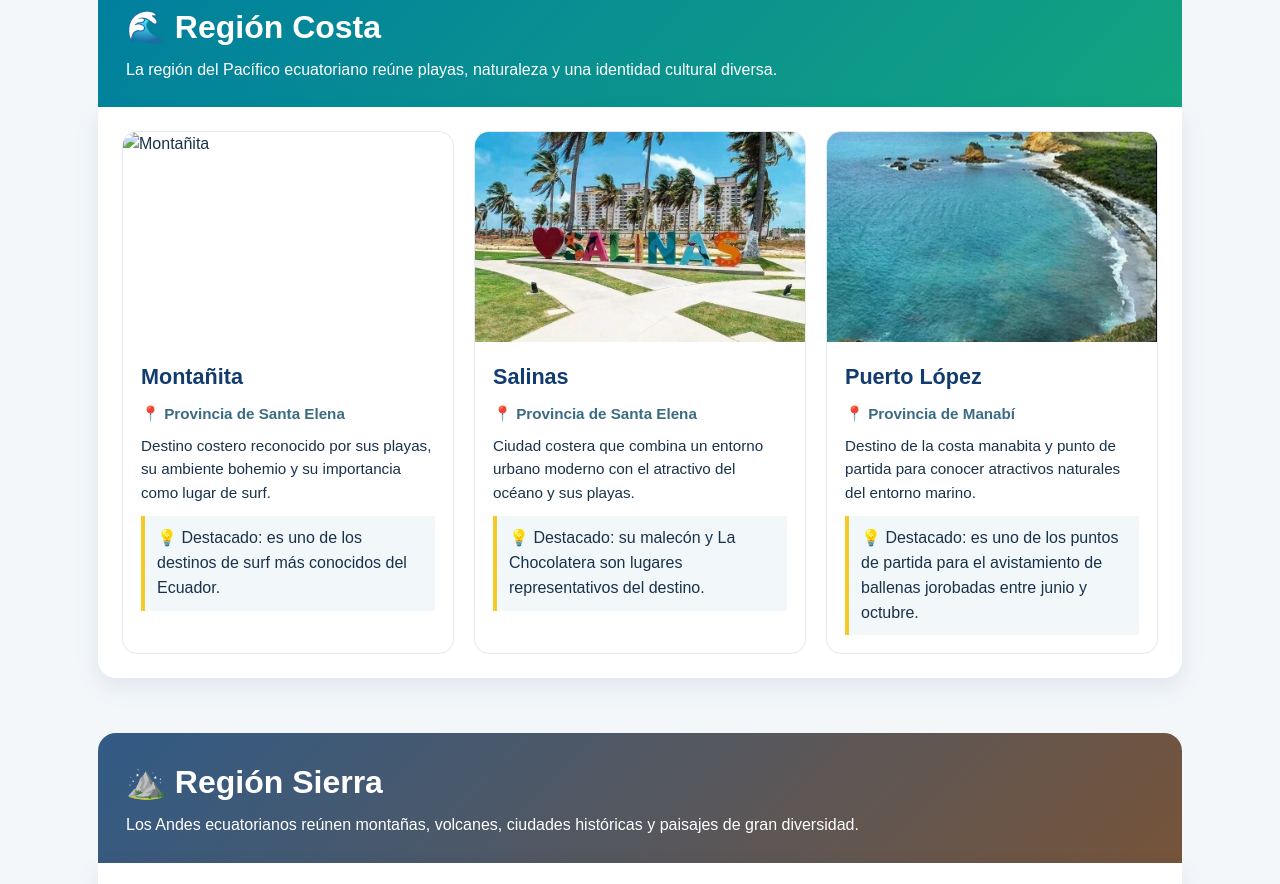
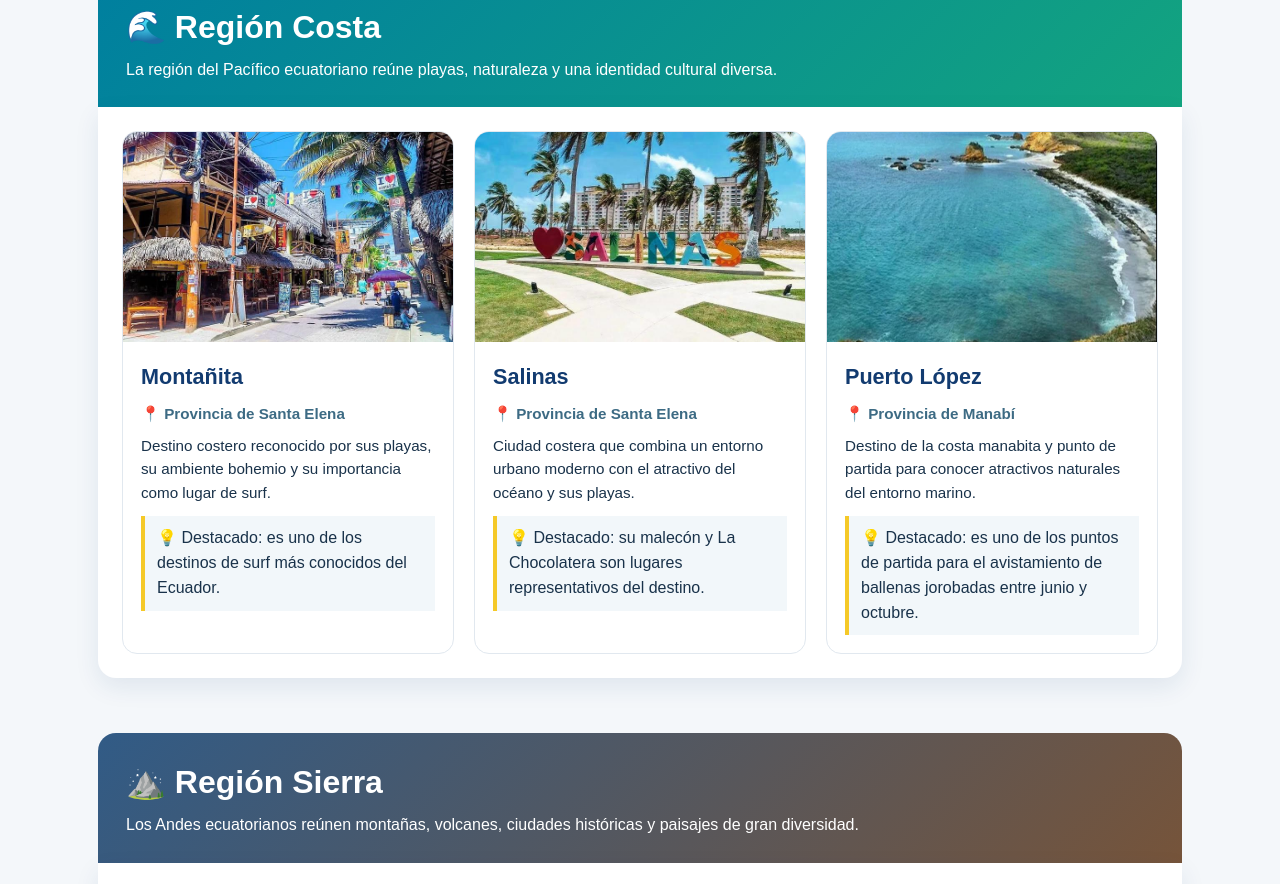
Before and after one commit to evelinsegura161-cmyk/Ecuador--explorer, a plain HTML site: page index.html in a window 1280 px wide. Shown: the part 1254-2138 px from the top of the page. Drawn offline with Linux system fonts and the light colour scheme.

Commit message:
Update index.html

```diff
--- a/index.html
+++ b/index.html
@@ -14,7 +14,7 @@
 <section id="regiones"><div class="intro"><h2>Las 4 regiones del Ecuador</h2><p>Selecciona una región para conocer los destinos incluidos en este proyecto.</p></div><div class="regions"><a class="region" href="#costa"><div class="emoji">🌊</div><h3>Costa</h3><p>Playas y paisajes del Pacífico.</p></a><a class="region" href="#sierra"><div class="emoji">⛰️</div><h3>Sierra</h3><p>Andes, volcanes y patrimonio cultural.</p></a><a class="region" href="#amazonia"><div class="emoji">🌿</div><h3>Amazonía</h3><p>Selva, ríos y biodiversidad.</p></a><a class="region" href="#insular"><div class="emoji">🐢</div><h3>Insular</h3><p>Galápagos y sus ecosistemas únicos.</p></a></div></section>
 
 <section class="section" id="costa"><div class="section-title costa"><h2>🌊 Región Costa</h2><p>La región del Pacífico ecuatoriano reúne playas, naturaleza y una identidad cultural diversa.</p></div><div class="cards">
-<article class="card"><img src="imag/montanita.jpeg" alt="Montañita"><div class="card-body"><h3>Montañita</h3><p class="location">📍 Provincia de Santa Elena</p><p>Destino costero reconocido por sus playas, su ambiente bohemio y su importancia como lugar de surf.</p><div class="highlight">💡 Destacado: es uno de los destinos de surf más conocidos del Ecuador.</div></div></article>
+<article class="card"><img src="img/montanita.jpeg" alt="Montañita"><div class="card-body"><h3>Montañita</h3><p class="location">📍 Provincia de Santa Elena</p><p>Destino costero reconocido por sus playas, su ambiente bohemio y su importancia como lugar de surf.</p><div class="highlight">💡 Destacado: es uno de los destinos de surf más conocidos del Ecuador.</div></div></article>
 <article class="card"><img src="img/salinas.jpeg" alt="Salinas"><div class="card-body"><h3>Salinas</h3><p class="location">📍 Provincia de Santa Elena</p><p>Ciudad costera que combina un entorno urbano moderno con el atractivo del océano y sus playas.</p><div class="highlight">💡 Destacado: su malecón y La Chocolatera son lugares representativos del destino.</div></div></article>
 <article class="card"><img src="img/puerto-lopez.jpeg" alt="Puerto López"><div class="card-body"><h3>Puerto López</h3><p class="location">📍 Provincia de Manabí</p><p>Destino de la costa manabita y punto de partida para conocer atractivos naturales del entorno marino.</p><div class="highlight">💡 Destacado: es uno de los puntos de partida para el avistamiento de ballenas jorobadas entre junio y octubre.</div></div></article>
 </div></section>
```
